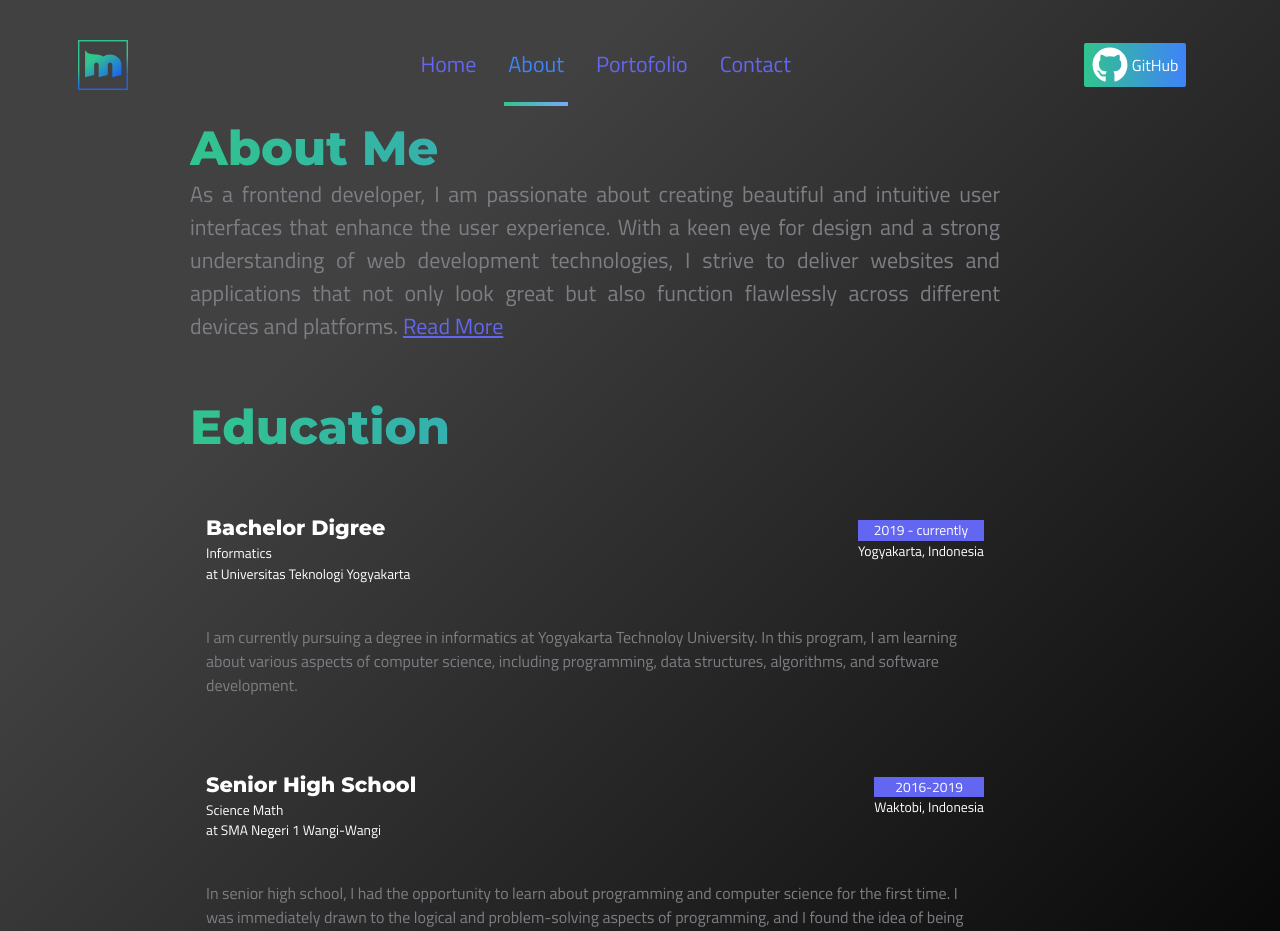
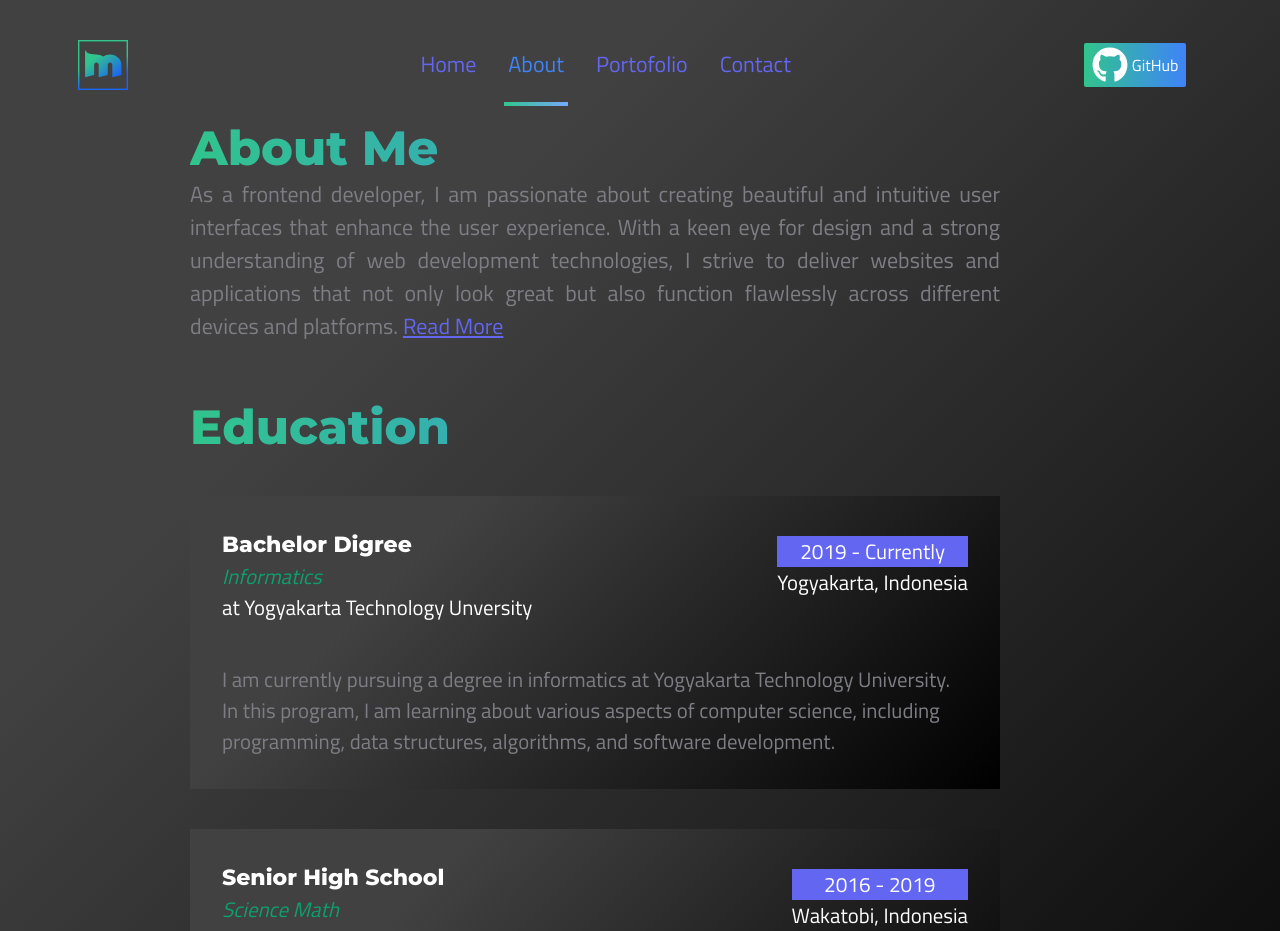
Before and after one commit to wakatobidevelopers/myPersonal-Web, a React (Create React App) app: page /about in a window 1280 px wide. Shown: the top 931 px of the page. Built offline with nearby package versions, Linux system fonts and the light colour scheme.

Commit message:
fix card

```diff
--- a/src/App.css
+++ b/src/App.css
@@ -1,4 +1,7 @@
-
+.bg-gradient-md{
+   background-color: #000000;
+   background-image: linear-gradient(315deg, #000000 0%, #414141 74%);
+}
 
 @media (max-width: 768px){
    .bg-gradient{
--- a/src/components/Card.jsx
+++ b/src/components/Card.jsx
@@ -7,7 +7,7 @@ const Card = ({ title, image, detail }) => (
       <img src={image} className='rounded-lg'/>
       <h1 className="text-md font-secondary text-[#ececec] py-4 mb-4 tracking-wider">{title}</h1>
       <Buttons
-         title="More About This Project"
+         title="Demo Project"
          style={`p-3 flex items-center text-sm text-[#ececec] bg-white/10`}
          link={'#'}
          icon={<External />}
--- /dev/null
+++ b/src/components/EducationCard.jsx
@@ -0,0 +1,35 @@
+import React from 'react'
+import { styles } from "../style";
+import { educations } from '../constains';
+
+function EducationCard() {
+  return (
+         <div className={styles.section}>
+            <div className=" w-[90%] ">
+               <h1 className={`${styles.headTextStyle} font-secondary text-left text-lg`}>Education</h1>
+               {educations.map((items) =>
+                     <div className='flex flex-col bg-gradient bg-gradient-md md:p-8 p-4 text-[0.86rem] text-white mt-10'>
+                     <div className='flex w-full justify-between md:text-[1.3rem]'>
+                        <div>
+                           <h2 className='md:text-md text-[1.3rem] font-bold font-secondary text-white'>{items.Title}</h2>
+                           <p className='italic text-green-500'> {items.class}</p>
+                           <p>at {items.institution}</p>
+                        </div>
+                     <div className='mt-2'>
+                           <p className='bg-primary text-center'>{items.year}</p>
+                           <p>{ items.address }</p>
+                     </div>
+                     </div>
+
+                     <div className='mt-10 w-full text-[1rem] md:text-[1.3rem] text-secondary'>
+                        <p >{ items.desc }</p>
+                        </div>
+
+                  </div>
+               )}
+            </div>
+      </div>
+  )
+}
+
+export default EducationCard;
--- a/src/constains.js
+++ b/src/constains.js
@@ -25,14 +25,36 @@ export const navLink = [
 
 export const text =
   {
-  'aboutMe': `As a frontend developer, I am passionate about creating beautiful and intuitive user interfaces that enhance the user experience. With a keen eye for design and a strong understanding of web development technologies, I strive to deliver websites and applications that not only look great but also function flawlessly across different devices and platforms.
+  'aboutMe':
+      `As a frontend developer, I am passionate about creating beautiful and intuitive user interfaces that enhance the user experience. With a keen eye for design and a strong understanding of web development technologies, I strive to deliver websites and applications that not only look great but also function flawlessly across different devices and platforms.
 
-      I have extensive experience in HTML, CSS, JavaScript, and other frontend technologies, allowing me to build responsive and interactive web pages that engage and delight users. Whether it's developing custom themes and templates for content management systems, implementing complex user interfaces, or optimizing web performance, I am committed to delivering high-quality work that meets the needs of my clients.
+      I have extensive experience in HTML, CSS, JavaScript, and other frontend technologies, allowing me to build responsive and interactive web pages that engage and delight users.
 
 
         I am constantly learning and keeping up-to-date with the latest web development trends and best practices, which helps me stay ahead of the curve and deliver innovative solutions that exceed expectations. With a strong work ethic, attention to detail, and a passion for all things web, I am dedicated to providing the best possible service to my clients and helping them achieve their digital goals.`
+}
+
+export const educations = [
+  {
+    'Title': "Bachelor Digree",
+    'class': "Informatics",
+    'institution': "Yogyakarta Technology Unversity",
+    'year': "2019 - Currently",
+    'address': " Yogyakarta, Indonesia",
+    'desc':
+      "I am currently pursuing a degree in informatics at Yogyakarta Technology University. In this program, I am learning about various aspects of computer science, including programming, data structures, algorithms, and software development."
+  },
+  {
+    'Title': "Senior High School",
+    'class': "Science Math",
+    'institution': " Senior High School 1 Wangi-Wangi",
+    'year': "2016 - 2019",
+    'address': "Wakatobi, Indonesia",
+    'desc':
+      "In senior high school, I had the opportunity to learn about programming and computer science for the first time. I was immediately drawn to the logical and problem-solving aspects of programming, and I found the idea of being able to create and design software programs to be incredibly fascinating."
   }
 
+]
 
 export const projects = [
   {
--- a/src/sections/AboutMe.jsx
+++ b/src/sections/AboutMe.jsx
@@ -2,6 +2,7 @@ import Loyout from '../loyout/Loyout';
 import React, { useState } from 'react'
 import { styles } from "../style";
 import {text} from '../constains'
+import EducationCard from '../components/EducationCard';
 
 function AboutMe() {
    const [isReadMore, setIsReadMore] = useState(true)
@@ -17,47 +18,9 @@ function AboutMe() {
             </div>
          </div>
 
-         <div className={styles.section}>
-            <div className=" w-[90%] ">
-               <h1 className={`${styles.headTextStyle} font-secondary text-left text-lg`}>Education</h1>
-               <div className='flex flex-col bg-gradient p-4 text-[0.86rem] text-white mt-10'>
-                  <div className='flex w-full justify-between'>
-                     <div>
-                        <h2 className='text-[1.3rem] font-bold font-secondary text-white'>Bachelor Digree</h2>
-                        <span> Informatics <br /> at Universitas Teknologi Yogyakarta</span>
-                     </div>
-                  <div className='mt-2'>
-                     <p className='bg-primary text-center'>2019 - currently</p>
-                     <p>Yogyakarta, Indonesia</p>
-                  </div>
-                  </div>
+         <EducationCard/>
 
-                  <div className='mt-10 w-full text-[1rem] text-secondary'>
-                     <p>I am currently pursuing a degree in informatics at Yogyakarta Technoloy University. In this program, I am learning about various aspects of computer science, including programming, data structures, algorithms, and software development. </p>
-                     </div>
-
-               </div>
-               <div className='flex flex-col bg-gradient p-4 text-[0.86rem] text-white mt-10'>
-                  <div className='flex w-full justify-between'>
-                     <div>
-                        <h2 className='text-[1.3rem] font-bold font-secondary text-white'>Senior High School</h2>
-                        <span> Science Math <br /> at SMA Negeri 1 Wangi-Wangi</span>
-                     </div>
-                  <div className='mt-2'>
-                     <p className='bg-primary text-center'>2016-2019</p>
-                     <p>Waktobi, Indonesia</p>
-                  </div>
-                  </div>
-
-                  <div className='mt-10 w-full text-[1rem] text-secondary'>
-                     <p >In senior high school, I had the opportunity to learn about programming and computer science for the first time. I was immediately drawn to the logical and problem-solving aspects of programming, and I found the idea of being able to create and design software programs to be incredibly fascinating. </p>
-                     </div>
-
-               </div>
-            </div>
-         </div>
-
-     </>
+         </>
   )
 }
 
--- a/src/sections/Hero.jsx
+++ b/src/sections/Hero.jsx
@@ -8,7 +8,6 @@ import {useState } from "react";
 
 const Hero = () => {
    const [modal, setModal] = useState(false);
-
    const Toggle = () => setModal(!modal);
 
    return(
--- a/src/sections/More.jsx
+++ b/src/sections/More.jsx
@@ -5,8 +5,8 @@ import Buttons from "../components/Button"
 const More = () => (
    <>
       <div className={`${styles.backgroundBlur} my-40 flex flex-col  items-center justify-between w-full p-9`}>
-         <h1 className={`${styles.headTextColor} text-center font-bold text-md leading-1 font-secondary mb-6`}>
-         I'm always excited to collaborate <br /> on  new projects and help bring your vision to life
+         <h1 className={`${styles.headTextColor} text-center font-bold md:text-[2rem] text-md leading-1 font-secondary mb-6`}>
+         I'm always excited to collaborate on  new projects and help bring your vision to life
          </h1>
          <Buttons
                title="Let's Talk"
```
